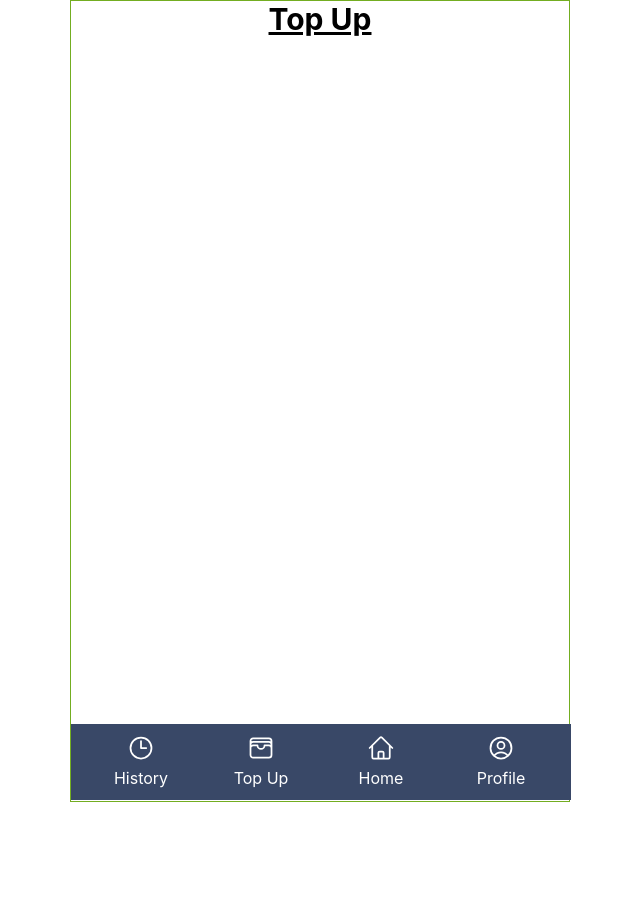
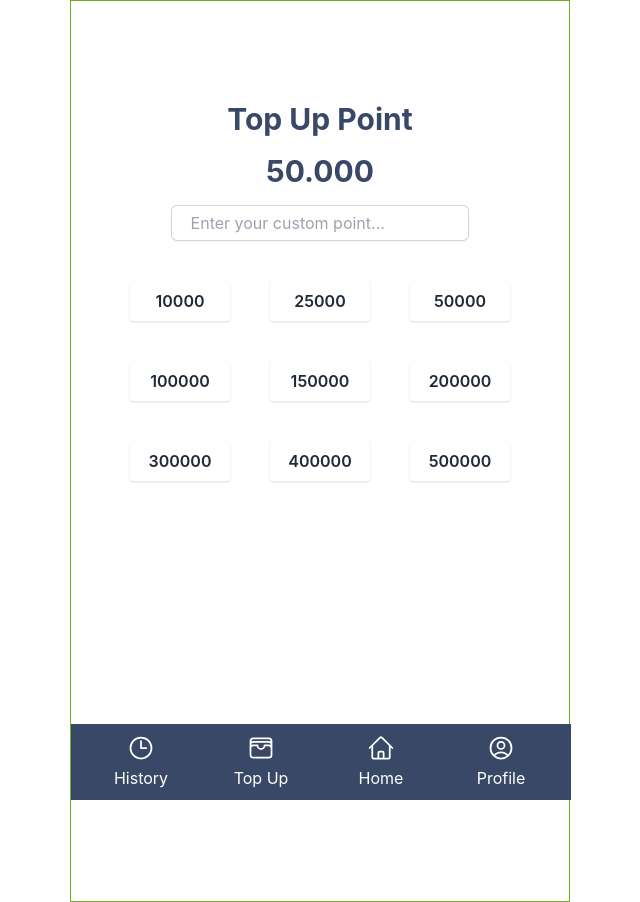
Before and after one commit to hydra-witachan/trash2treasure, an Angular app in the folder frontend/: page /top-up in a window 1280 px wide. Shown: the whole page, without its empty margins (320-960 px from the left). Before the commit the page ends 802 px from the top, so only its background shows below. Built offline with nearby package versions, Linux system fonts and the light colour scheme.

Commit message:
create button to top up and logic change text

```diff
--- a/frontend/src/app/app.module.ts
+++ b/frontend/src/app/app.module.ts
@@ -1,5 +1,6 @@
 import { NgModule } from '@angular/core';
 import { BrowserModule } from '@angular/platform-browser';
+import { DecimalPipe } from '@angular/common';
 import { RouterModule } from '@angular/router';
 import { AppComponent } from './app.component';
 import { AuthComponent } from './auth/auth.component';
@@ -18,7 +19,7 @@ import { FooterComponent } from './footer/footer.component';
     BrowserModule,
     RouterModule.forRoot(routes),
   ],
-  providers: [],
+  providers: [DecimalPipe],
   bootstrap: [AppComponent]
 })
 export class AppModule { }
--- a/frontend/src/app/top-up/top-up.component.css
+++ b/frontend/src/app/top-up/top-up.component.css
@@ -0,0 +1,3 @@
+.margin-top {
+    margin-top: 100px;
+}
--- a/frontend/src/app/top-up/top-up.component.html
+++ b/frontend/src/app/top-up/top-up.component.html
@@ -1,5 +1,19 @@
 <div class="min-h-screen">
-  <h1 class="text-3xl font-bold underline text-center">
-    Top Up
+  <h1 class="margin-top text-3xl font-bold text-center text-[#394867]">
+    Top Up Point
   </h1>
+  <h1 class="mt-4 text-3xl font-bold text-center text-[#394867]">
+    {{formattedPoint}}
+  </h1>
+
+  <input type="text" name="custom-point" placeholder="Enter your custom point..." class="block w-3/5 rounded-md border-0 py-1.5 text-gray-900 shadow-sm ring-1 ring-inset ring-gray-300 placeholder:text-gray-400 focus:ring-2 focus:ring-inset focus:ring-indigo-600 p-5 mx-auto mt-4 ">
+
+  <div class="flex justify-center items-center mt-5 flex-wrap">
+    <div *ngFor="let option of topUp" >
+      <button class="button-top-up basis-1/3 bg-white hover:bg-gray-100 text-gray-800 font-semibold py-2 px-4 rounded shadow m-5 w-[100px] text-[#212A3E] font-normal" (click)="updatePoint(option.topUpPoint)">
+        {{ option.topUpPoint }}
+      </button>
+    </div>
+  </div>
+
 </div>
--- a/frontend/src/app/top-up/top-up.component.ts
+++ b/frontend/src/app/top-up/top-up.component.ts
@@ -1,4 +1,5 @@
 import { Component } from '@angular/core';
+import { DecimalPipe } from '@angular/common';
 
 @Component({
   selector: 'app-top-up',
@@ -6,5 +7,33 @@ import { Component } from '@angular/core';
   styleUrls: ['./top-up.component.css']
 })
 export class TopUpComponent {
+  point = 50000;
+  formattedPoint: string | null;
+  topUp = [
+    {topUpPoint: 10000, feeTopUp: 10000},
+    {topUpPoint: 25000, feeTopUp: 25000},
+    {topUpPoint: 50000, feeTopUp: 50000},
+    {topUpPoint: 100000, feeTopUp: 100000},
+    {topUpPoint: 150000, feeTopUp: 150000},
+    {topUpPoint: 200000, feeTopUp: 200000},
+    {topUpPoint: 300000, feeTopUp: 300000},
+    {topUpPoint: 400000, feeTopUp: 400000},
+    {topUpPoint: 500000, feeTopUp: 500000},
+  ]
 
+  constructor(private decimalPipe: DecimalPipe) {
+    this.formattedPoint = this.decimalPipe.transform(this.point, '1.0-3');
+    if(this.formattedPoint !== null) {
+      this.formattedPoint =  this.formattedPoint.replaceAll(',', '.')
+    }
+  }
+
+  updatePoint(value: number) {
+    console.log(value);
+    this.point = value;
+    this.formattedPoint = this.decimalPipe.transform(this.point, '1.0-3');
+    if(this.formattedPoint !== null) {
+      this.formattedPoint =  this.formattedPoint.replaceAll(',', '.')
+    }
+  }
 }
```
